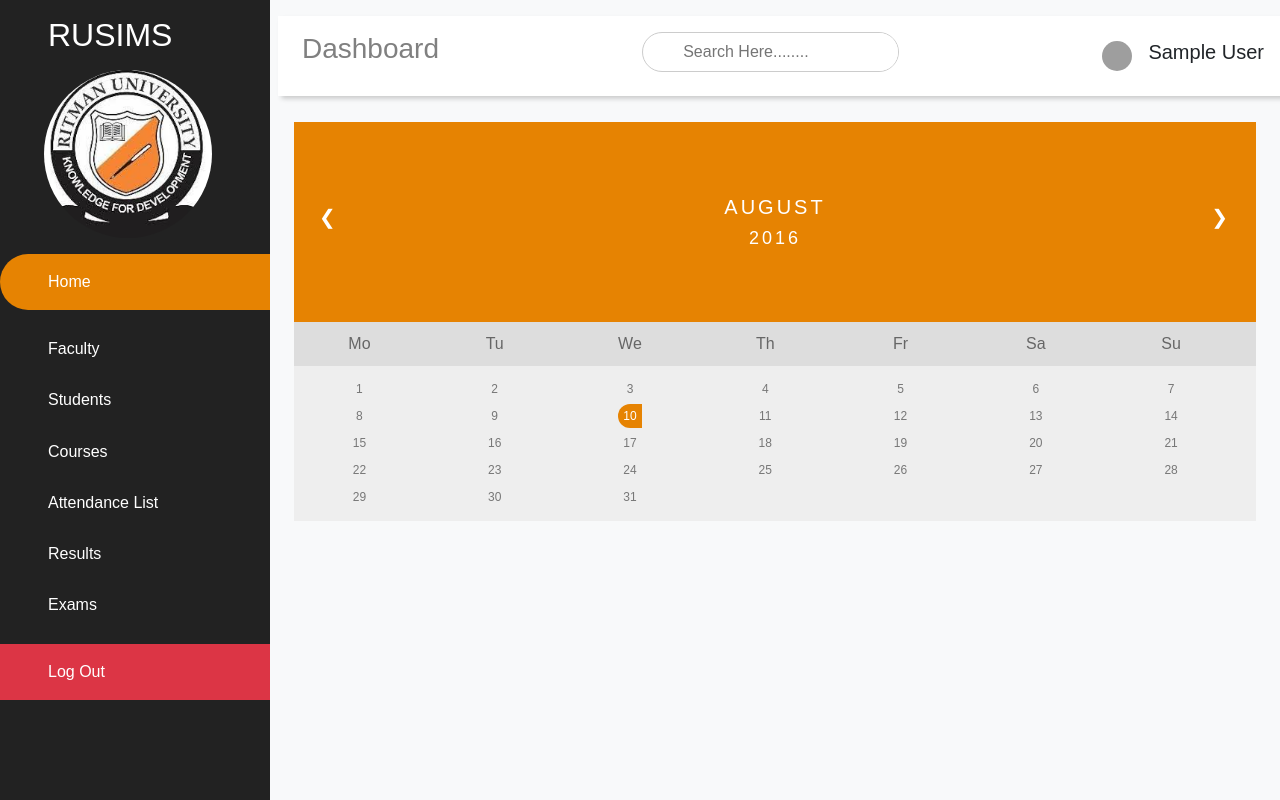
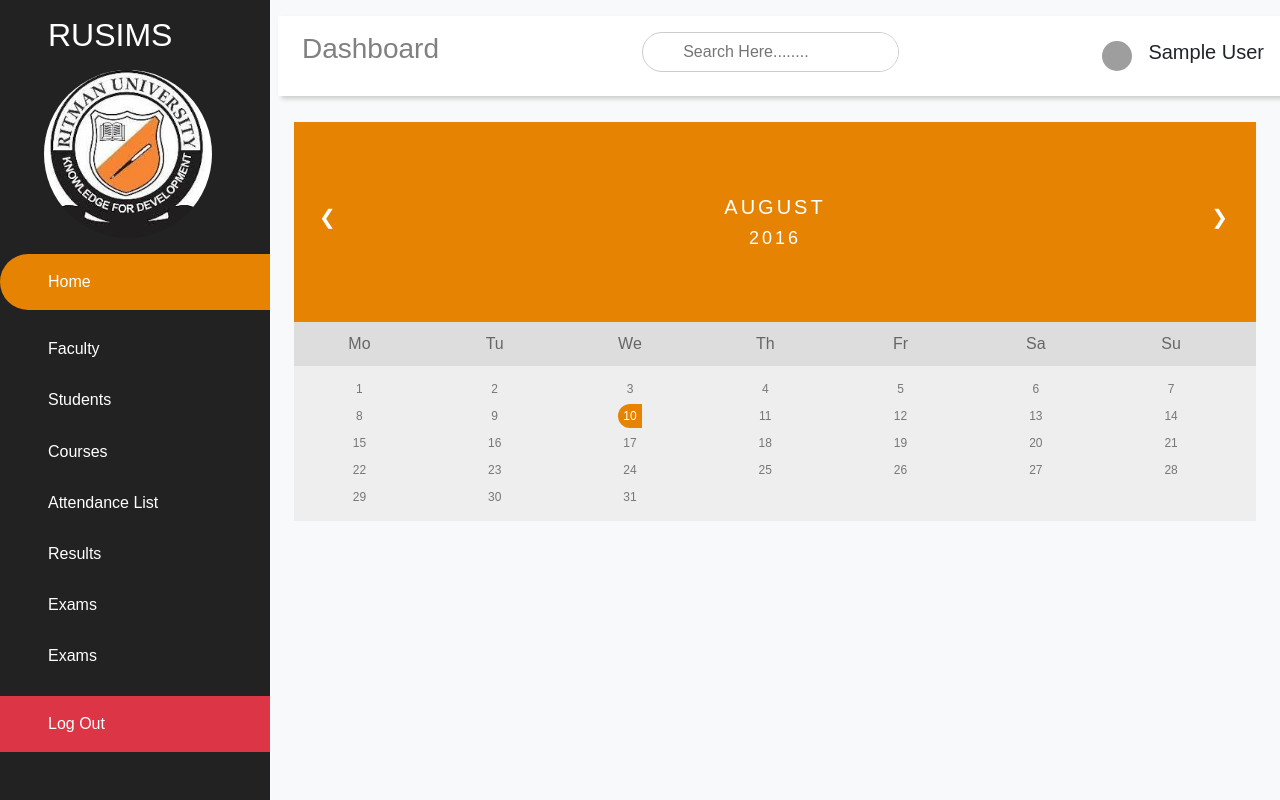
Before and after one commit to DanielMabadeje/school-management, a PHP site: page /schoolmanage/students in a window 1280 px wide. Run offline with PHP 8.4, Linux system fonts and the light colour scheme; the visitor is signed in with stand-in values (Sample User, id 1); some libraries are stand-ins or nearby versions; grey boxes are pictures that could not be loaded.

Commit message:
edited students

```diff
--- a/app/controllers/Students.php
+++ b/app/controllers/Students.php
@@ -39,6 +39,17 @@ class Students extends Controller
 
             $data['exam'] = $this->examModel->getExams();
             $this->view('students/exams', $data);
+        } else {
+            $this->view('staffs/testview');
+        }
+    }
+
+    public function tests($test_id)
+    {
+        if (is_null($test_id)) {
+
+            $data['test'] = $this->testModel->getTests();
+            $this->view('staffs/test', $data);
         } else {
             $this->view('staffs/testview');
         }
--- a/app/views/students/inc/sidebar.php
+++ b/app/views/students/inc/sidebar.php
@@ -46,7 +46,13 @@
 			</li>
 
 			<li>
-				<a href="">
+				<a href="<?= URLROOT ?>students/exams">
+					<span class="las la-user-circle"></span>
+					<span>Exams</span></a>
+			</li>
+
+			<li>
+				<a href="<?= URLROOT ?>students/tests">
 					<span class="las la-user-circle"></span>
 					<span>Exams</span></a>
 			</li>
```
